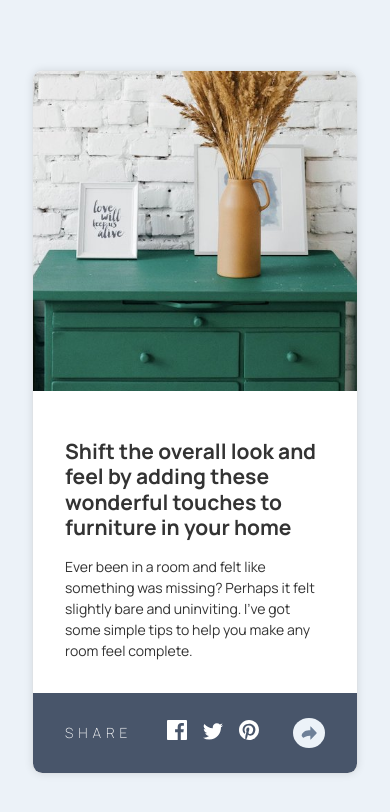
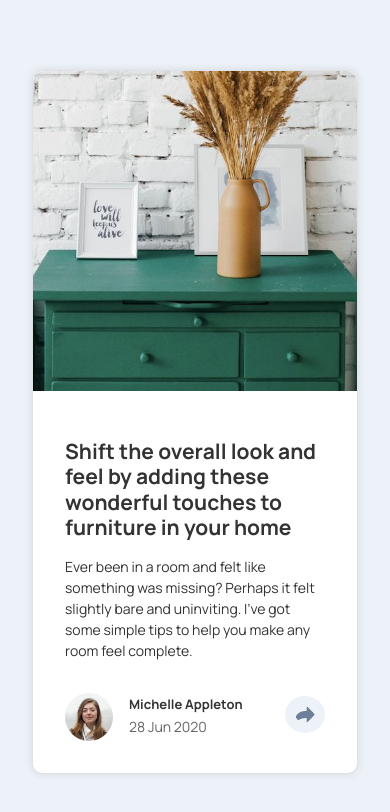
Before and after one commit to Trishachi/article-preview-react, a React (Vite) app: page / in a window 390 px wide. Shown: the top 812 px of the page. Built offline with nearby package versions, Linux system fonts and the light colour scheme.

Commit message:
Desktop Active state completed

```diff
--- a/src/components/ArticlePreview.css
+++ b/src/components/ArticlePreview.css
@@ -14,7 +14,6 @@ Version: v1.0
     background-color: var(--white);
     border: 1px solid #dee2e6;
     border-radius: var(--border-radius);
-    overflow: hidden;
     box-shadow: 0 0 0.5rem rgba(0, 0, 0, 0.1);
     position: relative;
 }
@@ -22,6 +21,9 @@ Version: v1.0
 .article-image {
     width: 100%;
     height: 20rem;
+    overflow: hidden;
+    border-top-left-radius: var(--border-radius);
+    border-top-right-radius: var(--border-radius);
 }
 
 .article-image img {
@@ -32,7 +34,6 @@ Version: v1.0
 
 .article-content {
     padding: 3rem 2rem 2rem 2rem;
-    background-color: var(--white);
     text-align: left;
 }
 
@@ -49,11 +50,8 @@ Version: v1.0
 }
 
 .article-author {
-    /* Temp */
-    /* display: none; */
     display: flex;
     align-items: center;
-    /* padding-top: 1rem; */
 }
 
 .article-author-image {
@@ -108,17 +106,24 @@ Version: v1.0
     bottom: 0;
     left: 0;
     right: 0;
+    border-bottom-left-radius: var(--border-radius);
+    border-bottom-right-radius: var(--border-radius);
 }
 
 .mobile-socials-share-text {
     padding-left: 1rem;
     letter-spacing: 5px;
     font-weight: lighter;
-
 }
 
-.social-icon {
+.social-icon-mobile{
     padding: 0 0.5rem;
+    cursor: pointer;
+    transition: opacity 0.3s;
+}
+
+.social-icon-mobile:hover {
+    opacity: 0.8;
 }
 
 .article-share-icon-mobile-active {
@@ -131,26 +136,52 @@ Version: v1.0
     margin-right: 1rem;
 }
 
+/* Responsive Styles */
+/* For screen bigger than 680px */
+@media (min-width: 680px) {
+    body {
+        display: flex;
+        justify-content: center;
+        align-items: center;
+    }
 
-/* .tooltip {
+    .article-preview-wrapper {
+        max-width: 780px;
+        flex-direction: row;
+        overflow: visible;
+    }
+
+    .article-image {
+        border-top-left-radius: var(--border-radius);
+        border-top-right-radius: 0;
+        border-bottom-left-radius: var(--border-radius);
+        border-bottom-right-radius: 0;
+    }
+
+    .mobile-socials-share {
+        display: none;
+    }
+
+    /* Styles Tooltip on Desktop */
+    .tooltip {
         position: relative;
         display: inline-block;
     }
 
     .tooltip .tooltiptext {
-    visibility: hidden;
+        display: none;
         width: auto;
         background-color: var(--primary-color);
         color: var(--white);
         text-align: center;
         border-radius: 6px;
-    padding: 8px 12px;
+        padding: 10px 25px;
         position: absolute;
         z-index: 1;
         bottom: 120%;
         left: 50%;
         transform: translateX(-50%);
-    opacity: 0;
+        opacity: 1;
         transition: opacity 0.3s;
         font-size: 12px;
         letter-spacing: 2px;
@@ -160,19 +191,19 @@ Version: v1.0
         gap: 12px;
     }
 
-.social-icons {
+    .social-icons-desktop {
         display: flex;
         gap: 8px;
     }
 
-.social-icon {
+    .social-icon-desktop {
         width: 15px;
         height: 15px;
         cursor: pointer;
         transition: opacity 0.3s;
     }
 
-.social-icon:hover {
+    .social-icon-desktop:hover {
         opacity: 0.8;
     }
 
@@ -186,28 +217,5 @@ Version: v1.0
         border-style: solid;
         border-color: var(--primary-color) transparent transparent transparent;
     }
-
-.tooltip:hover .tooltiptext {
-    visibility: visible;
-    opacity: 1;
-} */
-
-/* Responsive Styles */
-/* For screen bigger than 680px */
-@media (min-width: 680px) {
-
-    body {
-        display: flex;
-        justify-content: center;
-        align-items: center;
+    /* End of Styles Tooltip on Desktop */
 }
-
-    .article-preview-wrapper {
-        max-width: 780px;
-        flex-direction: row;
-    }
-
-    .mobile-socials-share {
-        display: none;
-    }
-}
--- a/src/components/ArticlePreview.jsx
+++ b/src/components/ArticlePreview.jsx
@@ -15,18 +15,19 @@ const article = {
 }
 
 function ArticlePreview() {
-    const closeMobileShareBar = () => {
-        document.querySelector(".mobile-socials-share").style.display = "none";
-    }
-    const openMobileShareBar = () => {
-        // Only open share bar on mobile screens (≤ 680px)
-        if (window.innerWidth <= 680) {
-            console.log("Mobile Share Bar Opened");
-            document.querySelector(".mobile-socials-share").style.display = "flex";
+    const [isTooltipVisible, setIsTooltipVisible] = React.useState(false);
+    const [isMobileShareBarVisible, setIsMobileShareBarVisible] = React.useState(false);
+
+    const handleShareClick = () => {
+        const isMobile = window.innerWidth <= 680;
+
+        if (isMobile) {
+            setIsMobileShareBarVisible(!isMobileShareBarVisible);
         } else {
-            console.log("Share bar not opened - screen too wide");
+            setIsTooltipVisible(!isTooltipVisible);
         }
     }
+
     return (
         <div className="article-preview-wrapper">
             <div className="article-image">
@@ -44,25 +45,27 @@ function ArticlePreview() {
                         <p className="article-author-date">{article.date}</p>
                     </div>
                     <div className="article-share tooltip">
-                        <img className="article-share-icon" src={shareIcon} alt="Share" onClick={openMobileShareBar} />
-                        {/* <span className="tooltiptext">
+                        <img className="article-share-icon" src={shareIcon} alt="Share" onClick={handleShareClick} />
+
+                        {/* Tooltip on Desktop*/}
+                        <span className="tooltiptext" style={{ display: isTooltipVisible ? 'flex' : 'none' }}>
                             SHARE
-                            <div className="social-icons">
-                                <img src={twitterIcon} alt="Twitter" className="social-icon" />
-                                <img src={facebookIcon} alt="Facebook" className="social-icon" />
-                                <img src={pinterestIcon} alt="Pinterest" className="social-icon" />
+                            <div className="social-icons-desktop">
+                               <img src={facebookIcon} alt="Facebook" className="social-icon-desktop" />
+                               <img src={twitterIcon} alt="Twitter" className="social-icon-desktop" />
+                               <img src={pinterestIcon} alt="Pinterest" className="social-icon-desktop" />
                             </div>
-                        </span> */}
+                        </span>
                     </div>
                 </div>
-                <div className="mobile-socials-share">
+                <div className="mobile-socials-share" style={{ display: isMobileShareBarVisible ? 'flex' : 'none' }}>
                     <span className="mobile-socials-share-text">SHARE</span>
-                    <div className="social-icons">
-                    <img src={facebookIcon} alt="Facebook" className="social-icon" />
-                        <img src={twitterIcon} alt="Twitter" className="social-icon" />
-                        <img src={pinterestIcon} alt="Pinterest" className="social-icon" />
+                    <div className="social-icons-mobile">
+                        <img src={facebookIcon} alt="Facebook" className="social-icon-mobile" />
+                        <img src={twitterIcon} alt="Twitter" className="social-icon-mobile" />
+                        <img src={pinterestIcon} alt="Pinterest" className="social-icon-mobile" />
                     </div>
-                    <img className="article-share-icon-mobile-active" src={shareIcon} alt="Share" onClick={closeMobileShareBar} />
+                    <img className="article-share-icon-mobile-active" src={shareIcon} alt="Share" onClick={handleShareClick} />
 
                 </div>
             </div>
```
Lines whose indentation alone changed are shown as unchanged.
